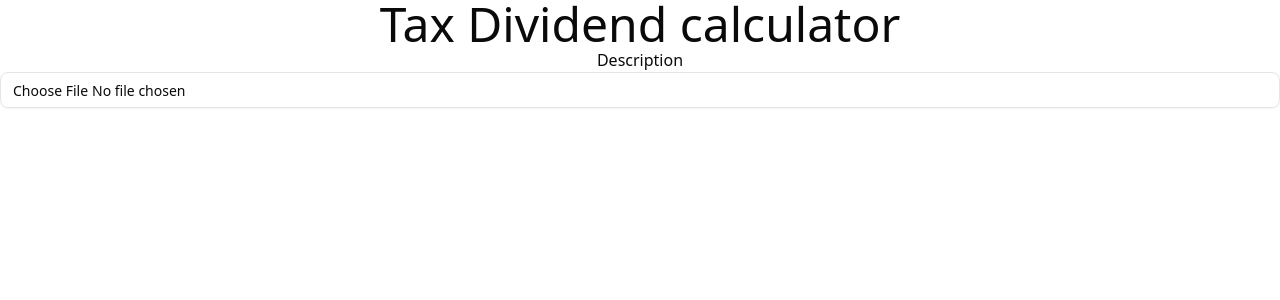
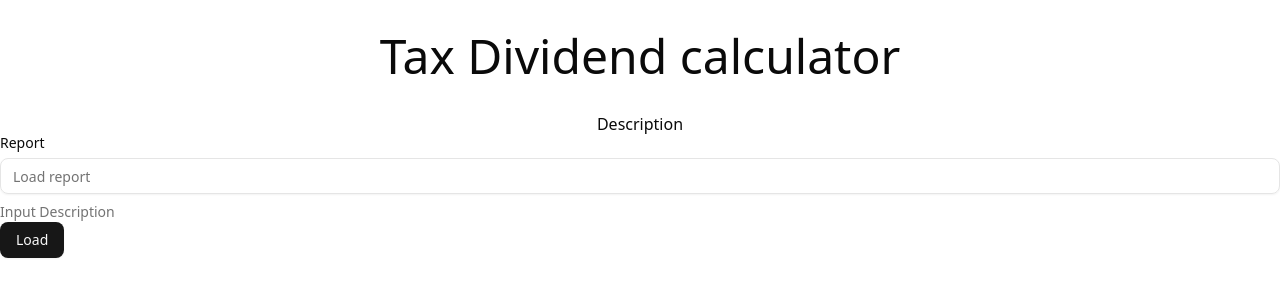
Before and after one commit to AndrewRatnikov/ib-devidends-calc, a React (Vite) app: page / in a window 1280 px wide. Shown: the top 300 px of the page. Built offline with nearby package versions, Linux system fonts and the light colour scheme.

Commit message:
Add LoadFileForm

```diff
--- a/src/App.jsx
+++ b/src/App.jsx
@@ -1,19 +1,19 @@
 import { Input } from '@/src/components/ui/input';
+
+import LoadFileForm from './components/LoadFileForm';
 
 function App() {
   return (
     <main>
       <div>
-        <h1 className="text-5xl text-center">Tax Dividend calculator</h1>
+        <h1 className="text-5xl text-center pt-8 pb-8">
+          Tax Dividend calculator
+        </h1>
 
         <p className="text-center">Description</p>
       </div>
 
-      <div>
-        <form>
-          <Input type="file" />
-        </form>
-      </div>
+      <LoadFileForm />
     </main>
   );
 }
--- /dev/null
+++ b/src/components/LoadFileForm/LoadFileForm.jsx
@@ -0,0 +1,47 @@
+import { useForm } from 'react-hook-form';
+
+import { Button } from '../ui/button';
+import {
+  Form,
+  FormControl,
+  FormDescription,
+  FormField,
+  FormItem,
+  FormLabel,
+} from '../ui/form';
+import { Input } from '../ui/input';
+
+export default function LoadFileForm() {
+  const form = useForm({
+    defaultValues: {
+      report: '',
+    },
+  });
+
+  const onSubmit = (data) => {
+    console.log(data);
+  };
+
+  return (
+    <Form {...form}>
+      <form onSubmit={form.handleSubmit(onSubmit)}>
+        <FormField
+          name="report"
+          render={(field) => (
+            <FormItem>
+              <FormLabel>Report</FormLabel>
+
+              <FormControl>
+                <Input placeholder="Load report" {...field} />
+              </FormControl>
+
+              <FormDescription>Input Description</FormDescription>
+            </FormItem>
+          )}
+        />
+
+        <Button type="submit">Load</Button>
+      </form>
+    </Form>
+  );
+}
--- /dev/null
+++ b/src/components/LoadFileForm/index.js
@@ -0,0 +1 @@
+export { default } from './LoadFileForm.jsx';
```
